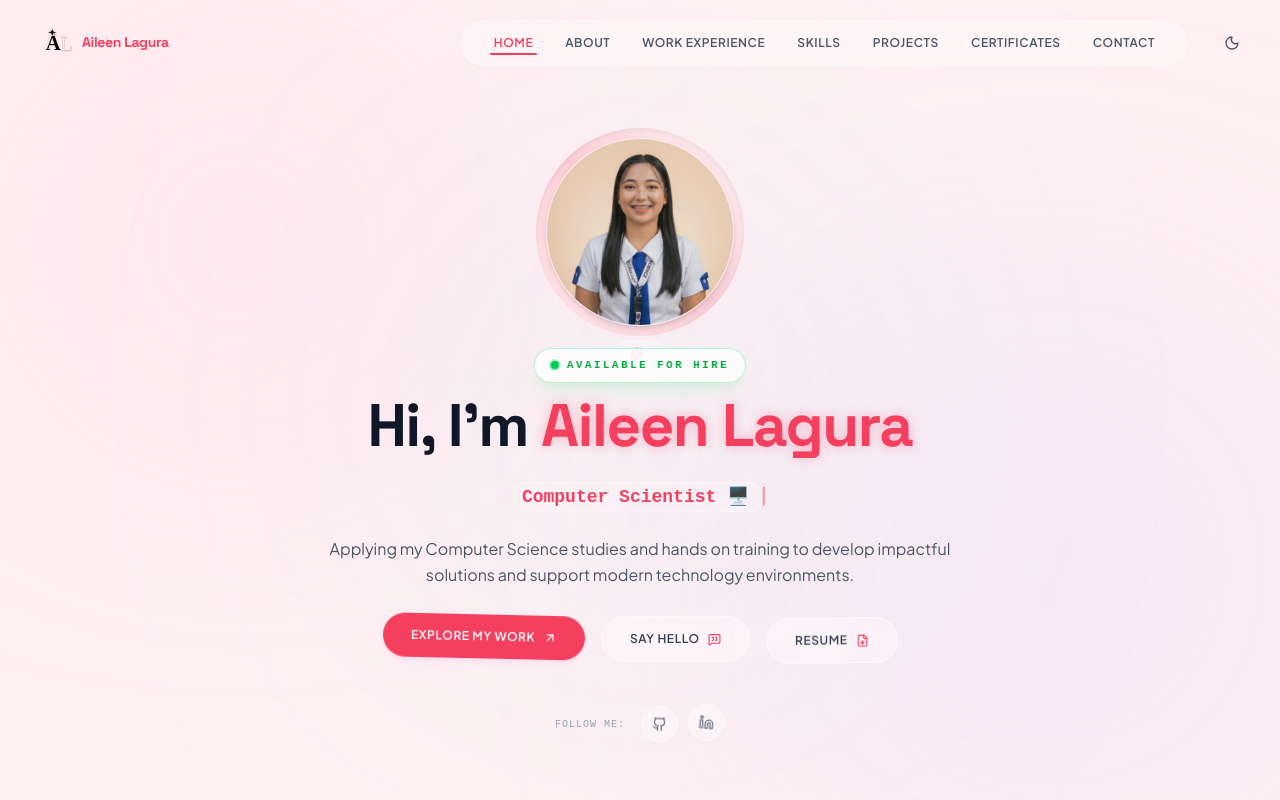
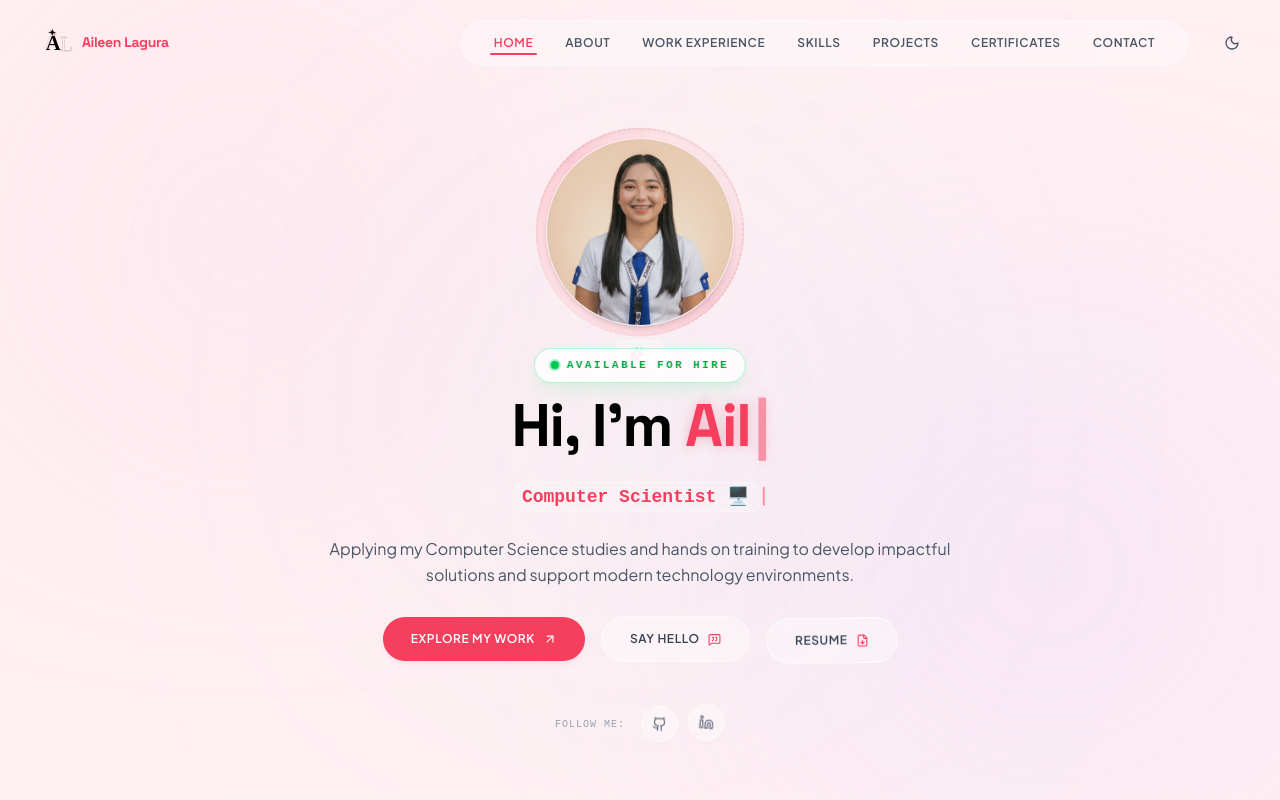
Before and after one commit to aileenlagura21/itsaileen-portfolio, a React (Vite) app: page / in a window 1280 px wide. Shown: the top 800 px of the page. Built offline with nearby package versions, Linux system fonts and the light colour scheme.

Commit message:
Update Hero.jsx

```diff
--- a/src/components/Hero/Hero.jsx
+++ b/src/components/Hero/Hero.jsx
@@ -15,11 +15,61 @@ const ROLES = [
   'Frontend Developer 💻'
 ];
 
+const HERO_NAME = 'Aileen Lagura';
+
+function useLoopingTypewriter(text, speed = 120, pauseMs = 1600, resetMs = 450) {
+  const [output, setOutput] = useState('');
+
+  useEffect(() => {
+    let cancelled = false;
+    let timer = null;
+
+    const wait = (ms) => new Promise((resolve) => {
+      timer = setTimeout(resolve, ms);
+    });
+
+    const run = async () => {
+      while (!cancelled) {
+        for (let i = 1; i <= text.length; i += 1) {
+          if (cancelled) return;
+          setOutput(text.slice(0, i));
+          // eslint-disable-next-line no-await-in-loop
+          await wait(speed);
+        }
+
+        if (cancelled) return;
+        await wait(pauseMs);
+
+        for (let i = text.length - 1; i >= 0; i -= 1) {
+          if (cancelled) return;
+          setOutput(text.slice(0, i));
+          // eslint-disable-next-line no-await-in-loop
+          await wait(Math.max(40, Math.floor(speed * 0.6)));
+        }
+
+        if (cancelled) return;
+        await wait(resetMs);
+      }
+    };
+
+    setOutput('');
+    run();
+
+    return () => {
+      cancelled = true;
+      if (timer) clearTimeout(timer);
+    };
+  }, [text, speed, pauseMs, resetMs]);
+
+  return output;
+}
+
 export default function Hero({ isDark, onContactClick, onWorkClick }) {
   const [roleIndex, setRoleIndex] = useState(0);
   const [charIndex, setCharIndex] = useState(0);
   const [displayText, setDisplayText] = useState('');
   const [isDeleting, setIsDeleting] = useState(false);
+  const typedName = useLoopingTypewriter(HERO_NAME, 120, 1800, 500);
 
   // High performance Typing Effect loop
   useEffect(() => {
@@ -67,6 +117,8 @@ export default function Hero({ isDark, onContactClick, onWorkClick }) {
             transition={{ duration: 0.8, type: 'spring', damping: 20 }}
             className="relative self-center mb-1"
           >
+            {/* Circular frames & borders behind image */}
+            <div className="absolute inset-0 rounded-full border border-dashed border-hotpink/30 animate-spin" style={{ animationDuration: '40s' }} />
 
             {/* Avatar frame container */}
             <div className="w-44 h-44 sm:w-52 sm:h-52 rounded-full p-2.5 bg-gradient-to-tr from-pastelpink via-hotpink/20 to-peach/30 shadow-inner relative z-10">
@@ -166,11 +218,13 @@ export default function Hero({ isDark, onContactClick, onWorkClick }) {
               initial={{ opacity: 0, y: 20 }}
               animate={{ opacity: 1, y: 0 }}
               transition={{ duration: 0.7, delay: 0.15 }}
-              className={`text-4xl sm:text-5.5xl md:text-6xl font-display font-bold tracking-tight ${
-                isDark ? 'text-white' : 'text-gray-900'
-              }`}
+              className="text-4xl sm:text-5.5xl md:text-6xl font-display font-bold tracking-tight"
             >
-              Hi, I’m <span className="text-hotpink text-glow-pink">Aileen Lagura</span>
+              <span className="text-black">Hi, I’m </span>
+              <span className="text-hotpink text-glow-pink">
+                {typedName}
+                <span className="ml-1 animate-pulse">|</span>
+              </span>
             </motion.h1>
 
             <motion.h2
@@ -220,8 +274,6 @@ export default function Hero({ isDark, onContactClick, onWorkClick }) {
             <motion.button
               id="btn-hero-work"
               onClick={onWorkClick}
-              animate={{ y: [0, -4, 0, 4, 0], rotate: [0, 2, 0, -2, 0] }}
-              transition={{ duration: 4, repeat: Infinity, ease: 'easeInOut' }}
               className="w-full sm:w-auto px-7 py-3.5 rounded-full bg-hotpink text-white font-sans text-xs font-semibold uppercase tracking-wider hover:bg-hotpink/95 active:scale-95 shadow-md shadow-pink-300/20 cursor-pointer transition-all flex items-center justify-center gap-2 group"
             >
               <span>Explore My Work</span>
```
